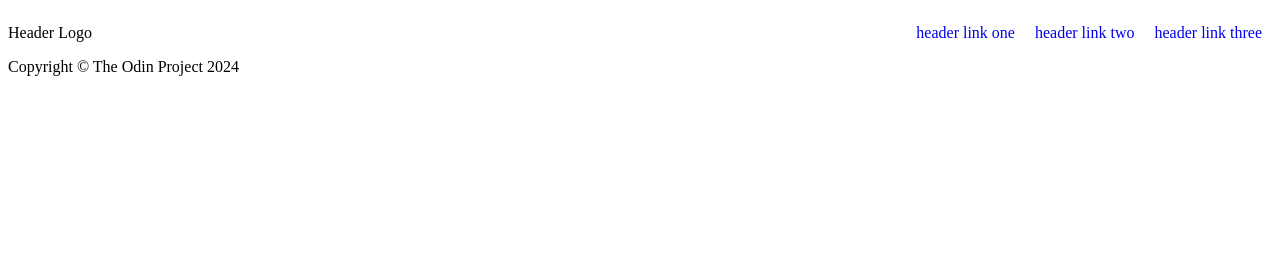
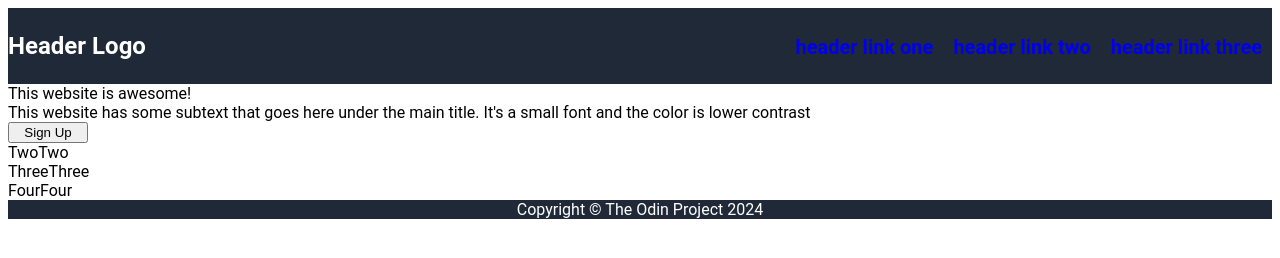
Before and after one commit to ShinSFC/landing-page, a plain HTML site: page index.html in a window 1280 px wide. Drawn offline with Linux system fonts and the light colour scheme.

Commit message:
add 4 rough empty classes and Cutlass image

```diff
--- a/index.html
+++ b/index.html
@@ -14,23 +14,26 @@
                 <li><a href="#">header link three</a></li>
             </ul>
         </div>
-
         <div class="one">
-             <div class="left-content">
-                <div class="top">
+            <div class="left-content">
+                <div class="hero-text">This website is awesome!</div>
+                <div class="one-text">
+                    This website has some subtext that goes here under the main title. It's a small font and the color is lower contrast
+                </div>
+                <button class="one-button">Sign Up</button>
             </div>
-            <div class="top-image">
-            </div>
+            <div class="one-image">
         </div>
-
+        </div>
         <div class="two">
-
+            TwoTwo
         </div>
 
         <div class="three">
         </div>
-
+            ThreeThree
         <div class="four">
+            FourFour
         </div>
 
         <div class="footer">
--- a/style.css
+++ b/style.css
@@ -1,9 +1,15 @@
 body {
     display: flex;
     flex-direction: column;
+    justify-content: space-between;
+    font-family: roboto, sans-serif;
 }
 
 .header {
+    background-color: #1F2937;
+    color: white;
+    font-size: 24px;
+    font-weight: 700;
     display:flex;
     align-items: center;
     justify-content: space-between;
@@ -17,7 +23,29 @@ ul {
 }
 
 a {
+    font-size: 20px;
     text-decoration: none;
     list-style-type: none;
     margin: 10px;
 }
+
+.one {
+    display: flex;
+}
+
+.left-content {
+    display: flex;
+    flex-direction: column;
+}
+
+.one-button {
+    width: 80px;
+}
+
+.footer {
+    color: white;
+    background-color: #1F2937;
+    display: flex;
+    justify-content: center;
+    align-items: center;
+}
```
Also changed, not shown: 2 other files.
